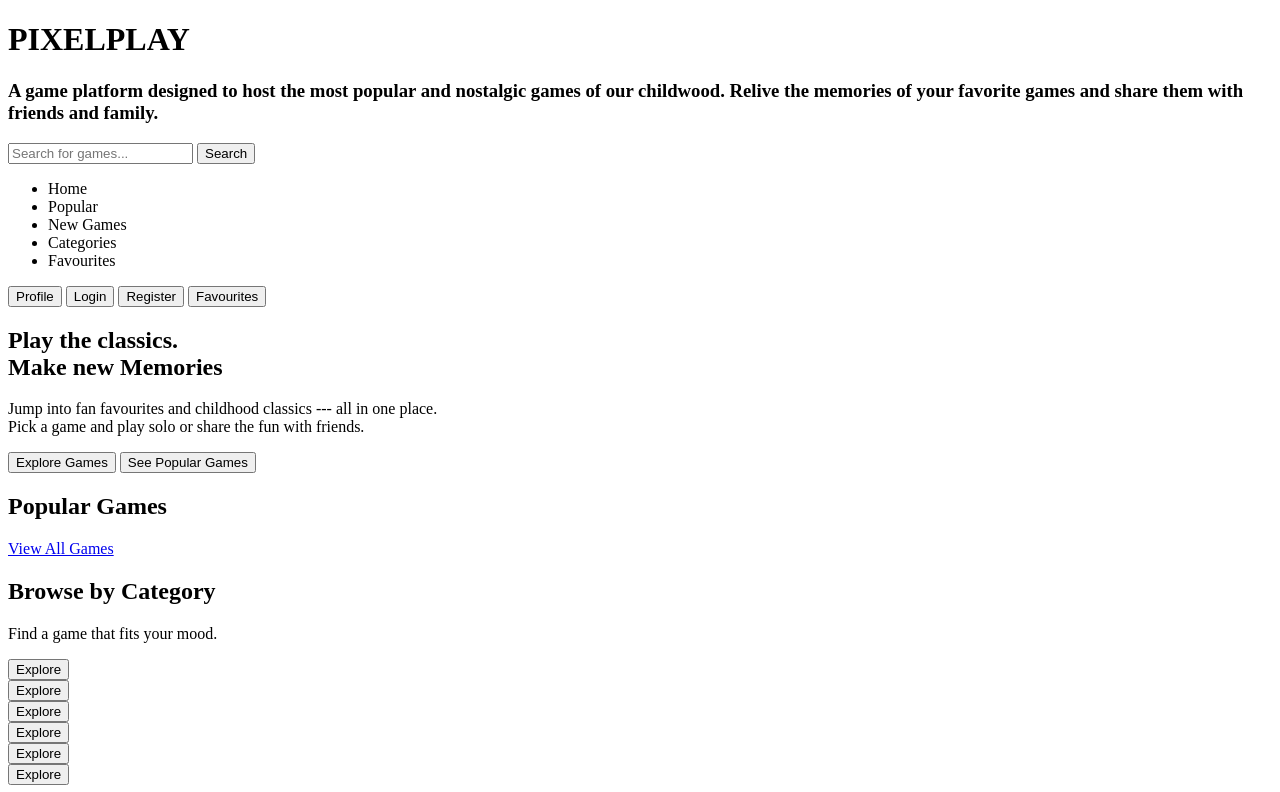
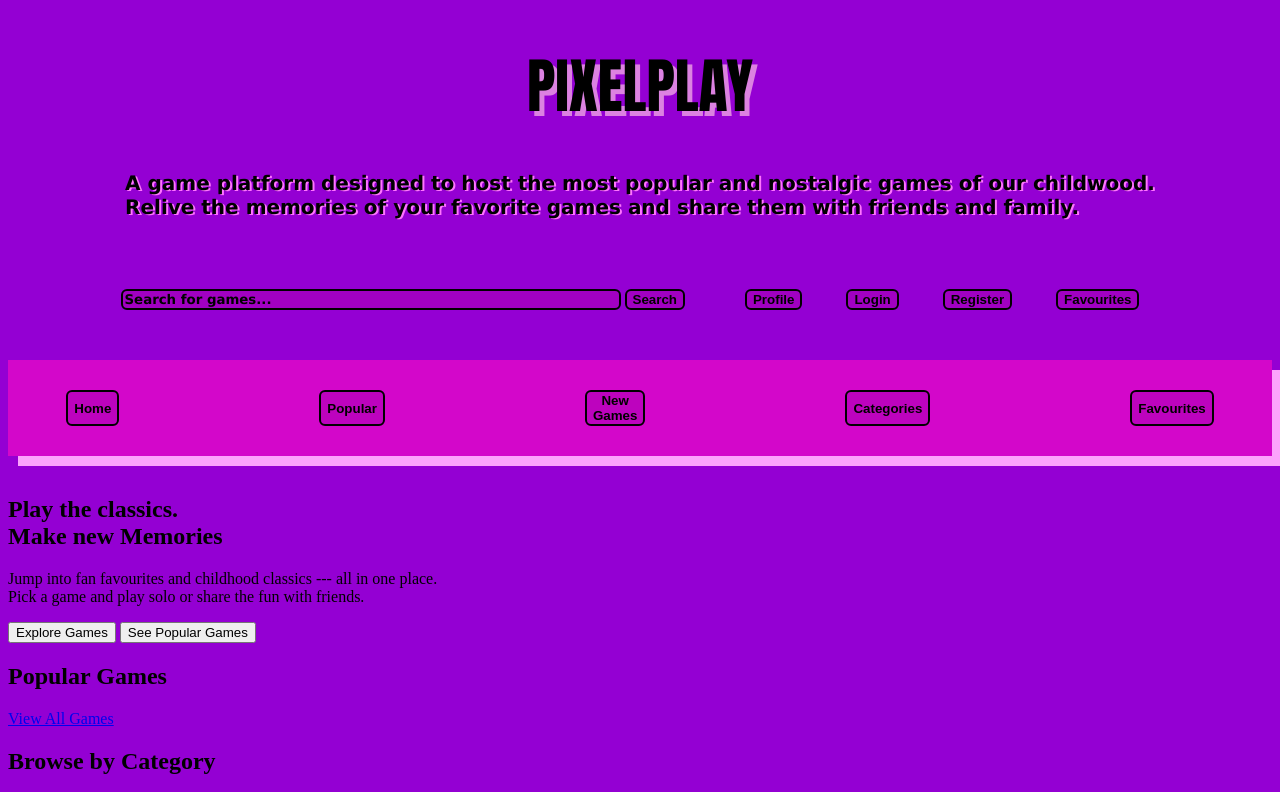
Before and after one commit to KLITOSG/PixelPlay, a plain HTML site: page index.html in a window 1280 px wide. Shown: the top 792 px of the page. Drawn offline with Linux system fonts and the light colour scheme.

Commit message:
styled the nav section

```diff
--- a/index.html
+++ b/index.html
@@ -15,7 +15,8 @@
         </h1>
 
         <h3>
-            A game platform designed to host the most popular and nostalgic games of our childwood. Relive the memories of your favorite games and share them with friends and family.
+            A game platform designed to host the most popular and nostalgic games of our childwood. <br>
+             Relive the memories of your favorite games and share them with friends and family.
         </h3>
 
         <nav>
@@ -24,8 +25,8 @@
 
 
 
-            <!--Search Bar/ Nav Links-->
-
+            <!--Search Bar-->
+           <div class="main-nav">
                 <form>
                     <input
 
@@ -37,13 +38,6 @@
                     <button type="submit">Search</button>
                 </form>
 
-            <ul>
-                <li>Home</li>
-                <li>Popular</li>
-                <li>New Games</li>
-                <li>Categories</li>
-                <li>Favourites</li>
-            </ul>
 
               <!--User Actions-->
 
@@ -52,6 +46,17 @@
                     <button id="Login">Login</button>
                     <button id="Register">Register</button>
                     <button id="Favourites">Favourites</button>
+
+                </div>
+            </div>
+
+            <div class="nav-btn">
+
+                    <button class="home">Home</button>
+                    <button class="Popular">Popular</button>
+                    <button class="New-Games">New Games</button>
+                    <button class="Categories">Categories</button>
+                    <button class="Favorites">Favourites</button>
 
             </div>
         </nav>
--- a/styles.css
+++ b/styles.css
@@ -0,0 +1,82 @@
+*{
+    box-sizing: border-box;
+}
+
+body{
+    background-color: darkviolet;
+}
+
+header h1{
+    font-size: 60px;
+    font-family: Impact, Haettenschweiler, 'Arial Narrow Bold', sans-serif;
+    font-weight: 600;
+    display: flex;
+    justify-content: center;
+    align-items:  center;
+    text-shadow: 5px 5px rgba(238, 164, 229, 0.793);
+}
+header h3{
+    font-size: 20px;
+    font-family:Verdana, Geneva, Tahoma, sans-serif;
+    color:rgb(0, 0, 0);
+    display: flex;
+    justify-content: center;
+    align-items: center;
+    text-shadow: 2px 0.5px rgb(255, 117, 255);
+
+}
+.main-nav{
+    display: flex;
+    justify-content: center;
+    padding: 30px;
+}
+
+.main-nav form,
+.main-nav .user-actions {
+    padding: 20px;
+}
+
+.main-nav form input {
+    width: 500px;
+}
+
+.main-nav form input,
+.main-nav form button{
+    border: 2px solid rgb(0, 0, 0);
+    border-radius: 6px;
+    background-color: rgba(173, 1, 182, 0.558);
+    font-family: Arial, Helvetica, sans-serif;
+    font-weight: 600;
+}
+
+.main-nav form input::placeholder {
+  font-family: Verdana, Geneva, Tahoma, sans-serif;
+  color: black;
+}
+
+.user-actions button{
+    margin: 0px 20px;
+    border: 2px solid rgb(0, 0, 0);
+    border-radius: 6px;
+    background-color: rgba(173, 1, 182, 0.558);
+    font-family: Arial, Helvetica, sans-serif;
+    font-weight: 600;
+}
+
+nav .nav-btn {
+    display: flex;
+    justify-content: center;
+    padding: 30px;
+    margin-bottom: 40px;
+    background-color: rgba(255, 13, 195, 0.59);
+    box-shadow: 10px 10px rgb(252, 163, 252);
+}
+
+nav .nav-btn button {
+    margin: 0 100px;
+    border: 2px solid rgb(0, 0, 0);
+    border-radius: 6px;
+    background-color: rgba(173, 1, 182, 0.558);
+    font-family: Arial, Helvetica, sans-serif;
+    font-weight: 600;
+}
```
Lines whose indentation alone changed are shown as unchanged.
